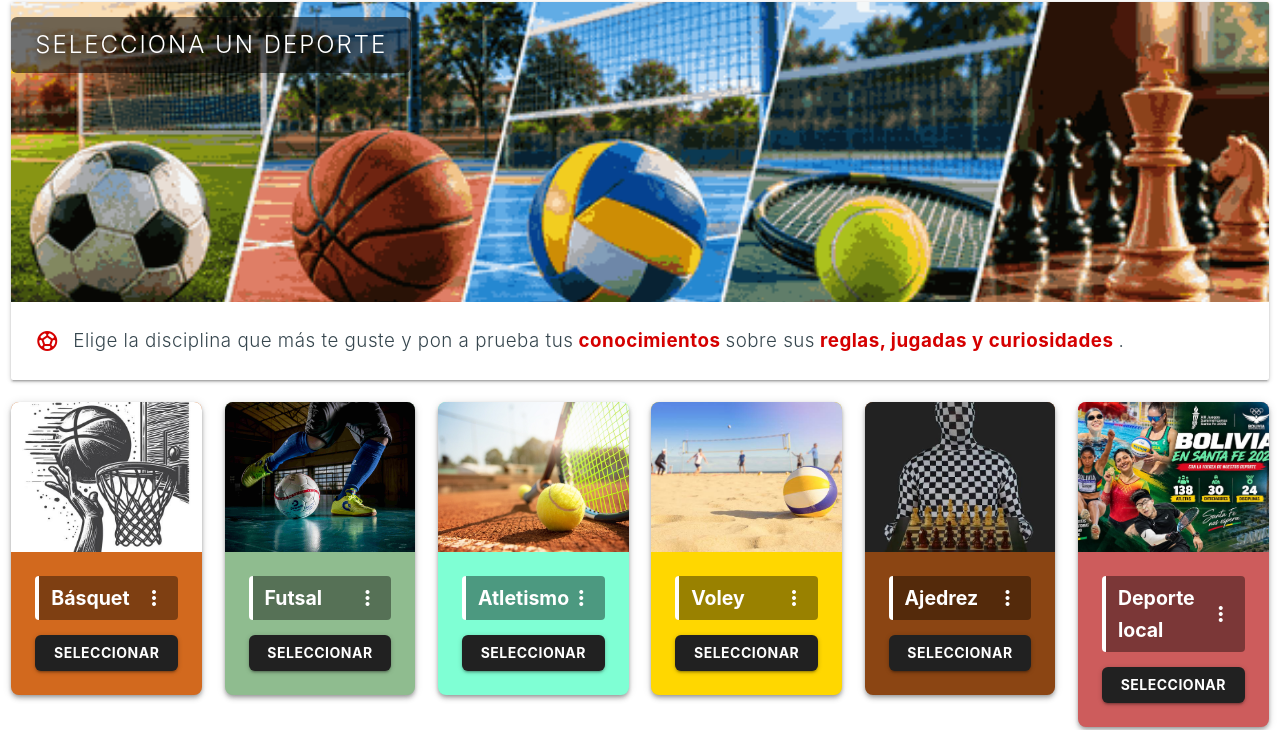
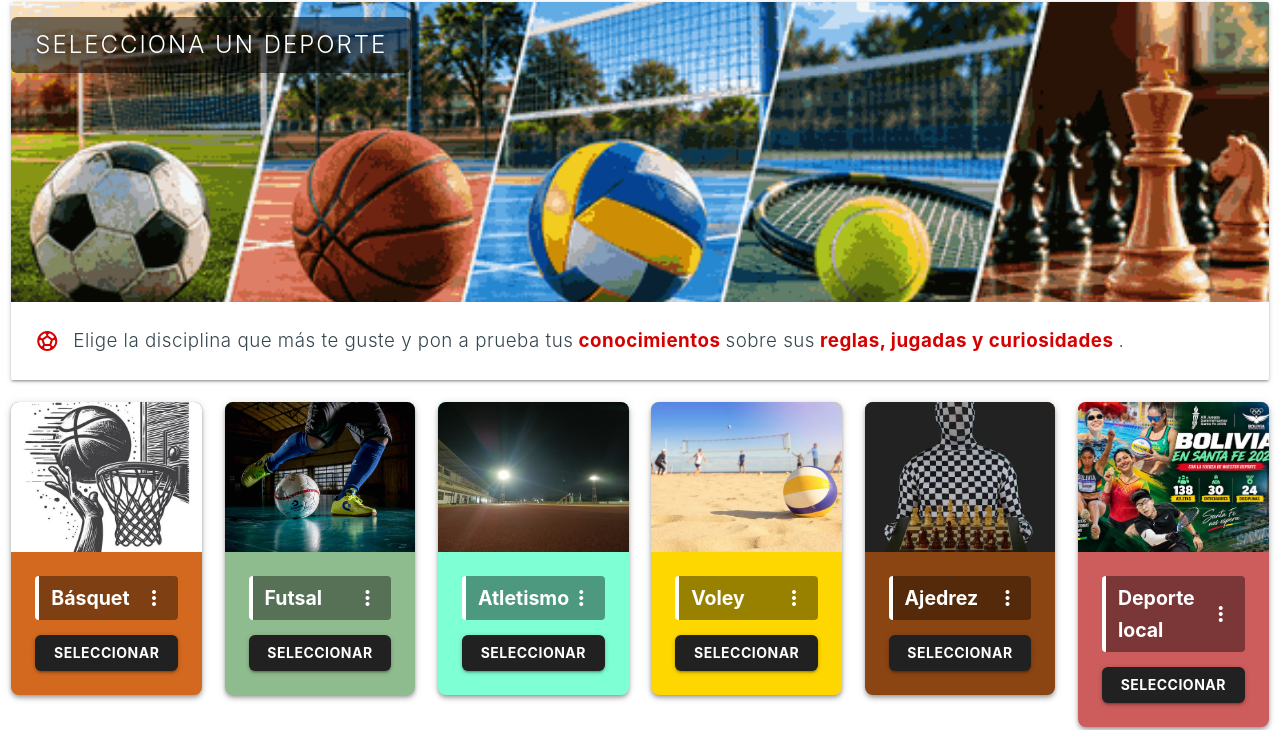
Before and after one commit to juliomenesesmchii-dotcom/champasport, a plain HTML site: page selector.html in a window 1280 px wide. Shown: the part 70-800 px from the top of the page. Drawn offline with Linux system fonts and the light colour scheme.

Commit message:
cambio de imagen de tenis

```diff
--- a/selector.html
+++ b/selector.html
@@ -273,7 +273,7 @@
             <div class="col s12 m4 l2">
                 <div class="card z-depth-2" style="background-color: aquamarine; border-radius: 8px; overflow: hidden;">
                     <div class="card-image waves-effect waves-block waves-light">
-                        <img class="activator" src="assets/img.selector/tenisselec.jpg"
+                        <img class="activator" src="assets/img.selector/atletismoselec.jpeg"
                             style="width: 100%; height: 150px; object-fit: cover;">
                     </div>
                     <div class="card-content">
```
Also changed, not shown: assets/img.selector/atletismoselec.jpeg (added).
